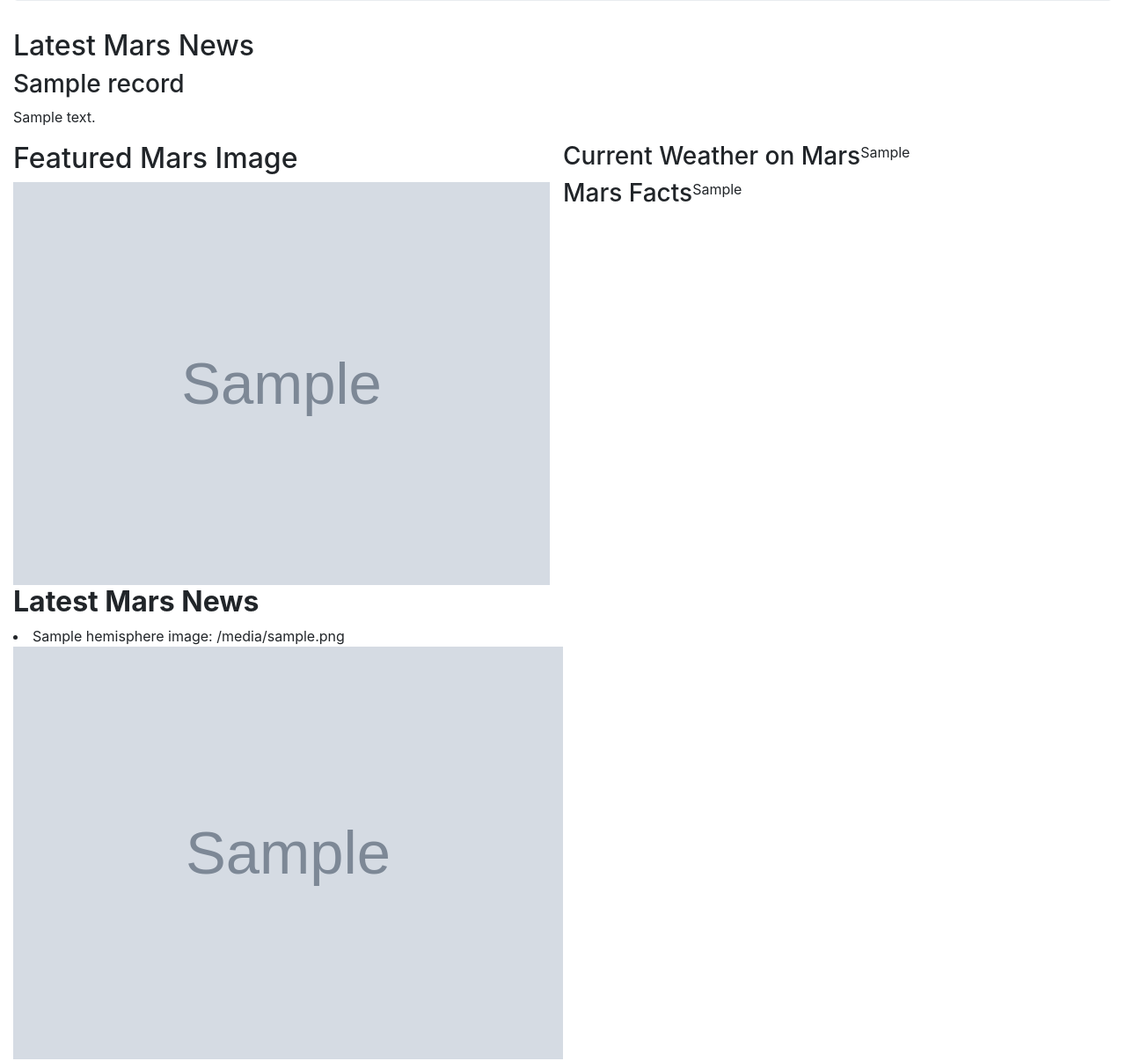
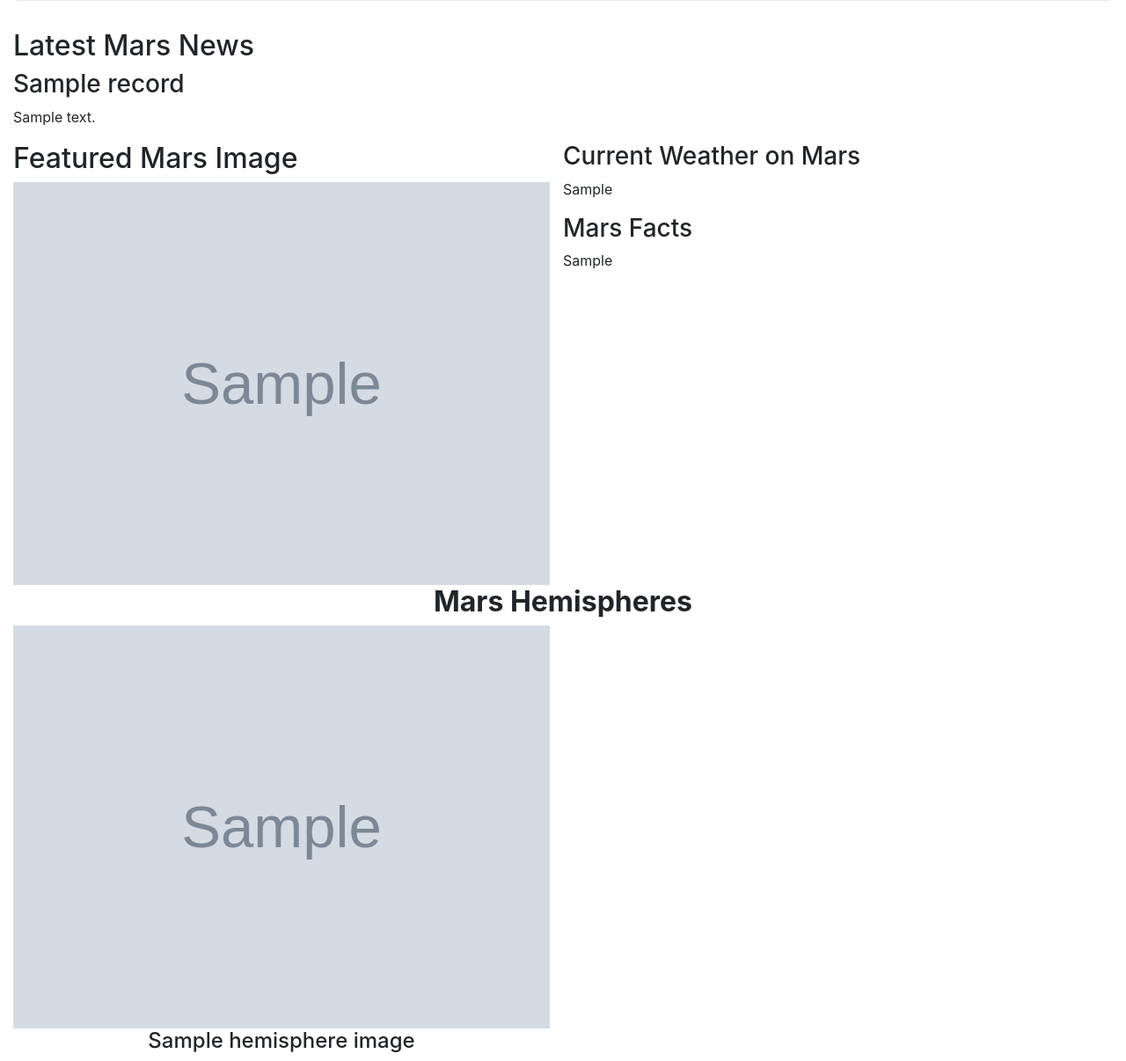
Before and after one commit to joy-ramos/web-scraping-challenge, a Flask app: template Missions_to_Mars/templates/index.html in a window 1280 px wide. Shown: the part 247-1453 px from the top of the page at 88% size. Run offline with Flask 2, Linux system fonts and the light colour scheme; the template is opened without the code that fills it: most values are stand-ins (such as "Sample title", 1, 10 or a date in 2020); grey boxes marked "Sample" are stand-in pictures; parts of the project's set-up code (start-up, migrations or seed data) failed here and were passed over; some libraries are stand-ins or nearby versions.

Commit message:
updating files

```diff
--- a/Missions_to_Mars/app.py
+++ b/Missions_to_Mars/app.py
@@ -1,6 +1,7 @@
 from flask import Flask, render_template, redirect
 import pymongo
 import scrape_mars
+import pandas as pd
 
 # Create an instance of Flask
 app = Flask(__name__)
@@ -9,24 +10,26 @@ app = Flask(__name__)
 conn = "mongodb://localhost:27017"
 client = pymongo.MongoClient(conn)
 
-db = client.mars_db
+db = client["mars_db"]
+mars_table = db["mars_table"]
 
-mars_table = db.mars_table
+db.mars_table.drop()
 
-# connect to mongo db and collection
+data = scrape_mars.scrape_info()
+db.mars_table.insert_one(data)
+print ("Hi")
+print (type(data))
 
 
 # Route to render index.html template using data from Mongo
 @app.route("/")
 def home():
 
-    inventory = list(mars_table.find())
-    print(inventory)
+    mars = list(mars_table.find())
 
-    # Find one record of data from the mongo database
-    # mars = mars_table.find_one()
+    print ("Hi")
+    print(mars)
 
-    mars = list(mars_table.find())
 
     # Return template and data
     return render_template("index.html", record=mars)
@@ -41,7 +44,7 @@ def scrape():
 
     db.mars_table.drop()
     # Update the Mongo database using update and upsert=True
-    db.mars_table.insert(data)
+    db.mars_table.insert_one(data)
 
 
 
--- a/Missions_to_Mars/templates/index.html
+++ b/Missions_to_Mars/templates/index.html
@@ -7,7 +7,6 @@
   <meta http-equiv="X-UA-Compatible" content="ie=edge">
 
   <link rel="stylesheet" href="https://stackpath.bootstrapcdn.com/bootstrap/4.4.1/css/bootstrap.min.css" integrity="sha384-Vkoo8x4CGsO3+Hhxv8T/Q5PaXtkKtu6ug5TOeNV6gBiFeWPGFN9MuhOf23Q9Ifjh" crossorigin="anonymous">
-  <script src="https://ajax.googleapis.com/ajax/libs/angularjs/1.6.9/angular.min.js"></script>
 
   <title>Mission to Mars!</title>
 
@@ -35,21 +34,28 @@
     <div class="row">
       <div class="col-md-6">
         <h2>Featured Mars Image</h2>
-        <img src="{{record[1].featured_image}}" width="100%"/>
+        <img src="{{record[0].featured_image}}" width="100%"/>
       </div>
 
       <div class="col-md-6">
 
         <div class="row">
-          <h3 class="heading">Current Weather on Mars</h3>
-          {{record[2].mars_weather}}
+          <h3>Current Weather on Mars</h3>
+        </div>
+
+        <div class="row">
+          <p>{{record[0].mars_weather}}</p>
         </div>
 
         <div class="row">
 
           <h3 class="heading">Mars Facts</h3>
 
-          <p>{{ record[3].mars_facts|safe }}</p>
+        </div>
+
+        <div class="row">
+
+          <div style="display:block">{{ record[0].mars_facts|safe }}</div>
 
         </div>
 
@@ -58,14 +64,21 @@
 
     </div>
 
+
     <div class="row">
       <div class="col-md-12">
-        <h2><strong>Latest Mars News</strong></h2>
-          {% for x in record[4].hemisphere_images %}
-            <li>{{ x.title }}: {{ x.img_url }}</li>
-            <img src="{{ x.img_url }}" class="img-fluid" display="inline-block" width="50%"/>
-          {% endfor %}
+        <h2><center><strong>Mars Hemispheres</strong></center></h2>
       </div>
+
+      {% for x in record[0].hemisphere_images %}
+      <div class="col-md-6" style="text-align:center">
+        <div>
+          <img src="{{ x.img_url }}" class="img-fluid" display="inline-block;"  width="100%"/>
+          <h4>{{ x.title }}</h4>
+        </div>
+      </div>
+      {% endfor %}
+
     </div>
 
   </div>
```
Also changed, not shown: Missions_to_Mars/scrape_mars.py (+8 -9 lines), 1 other file.
